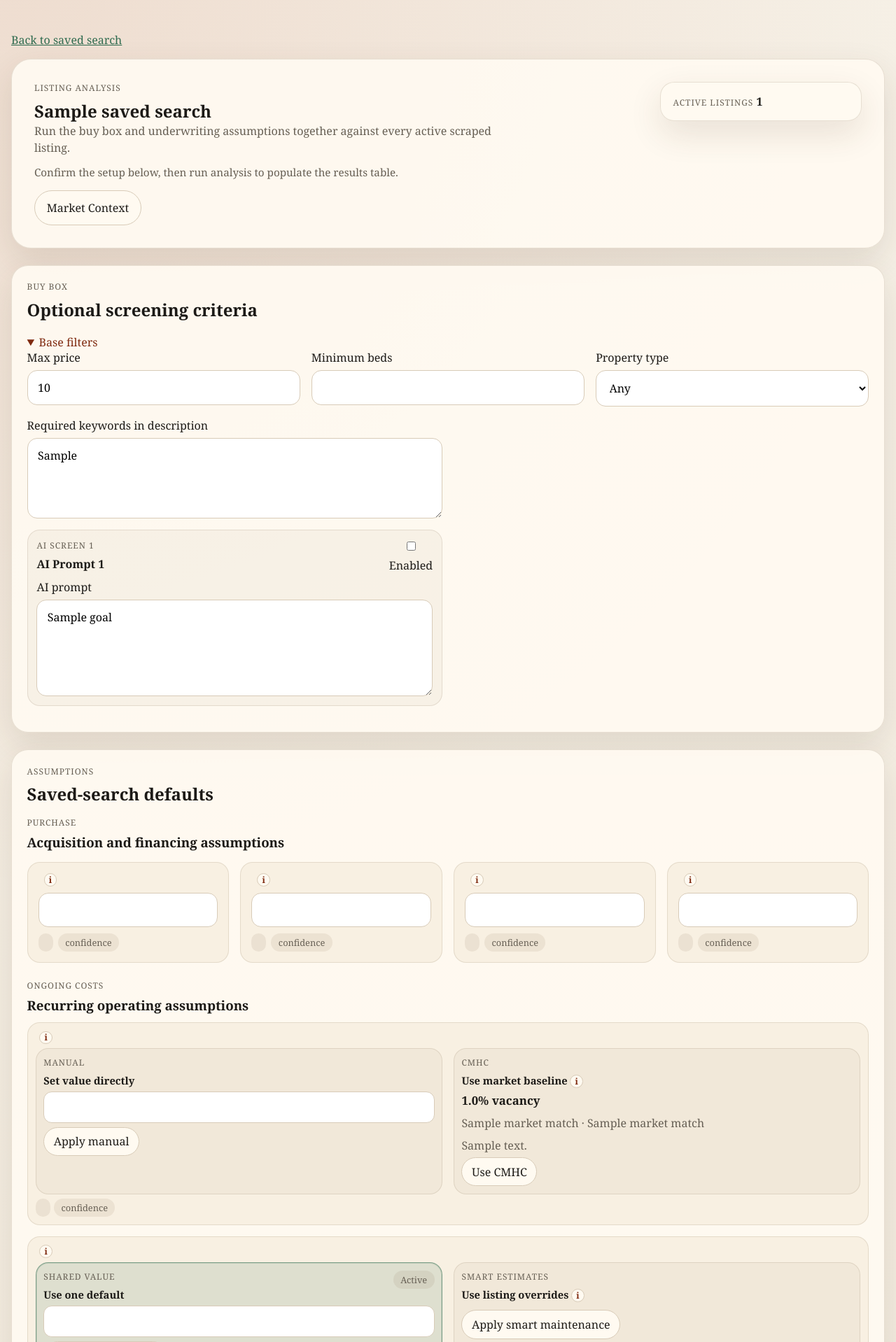
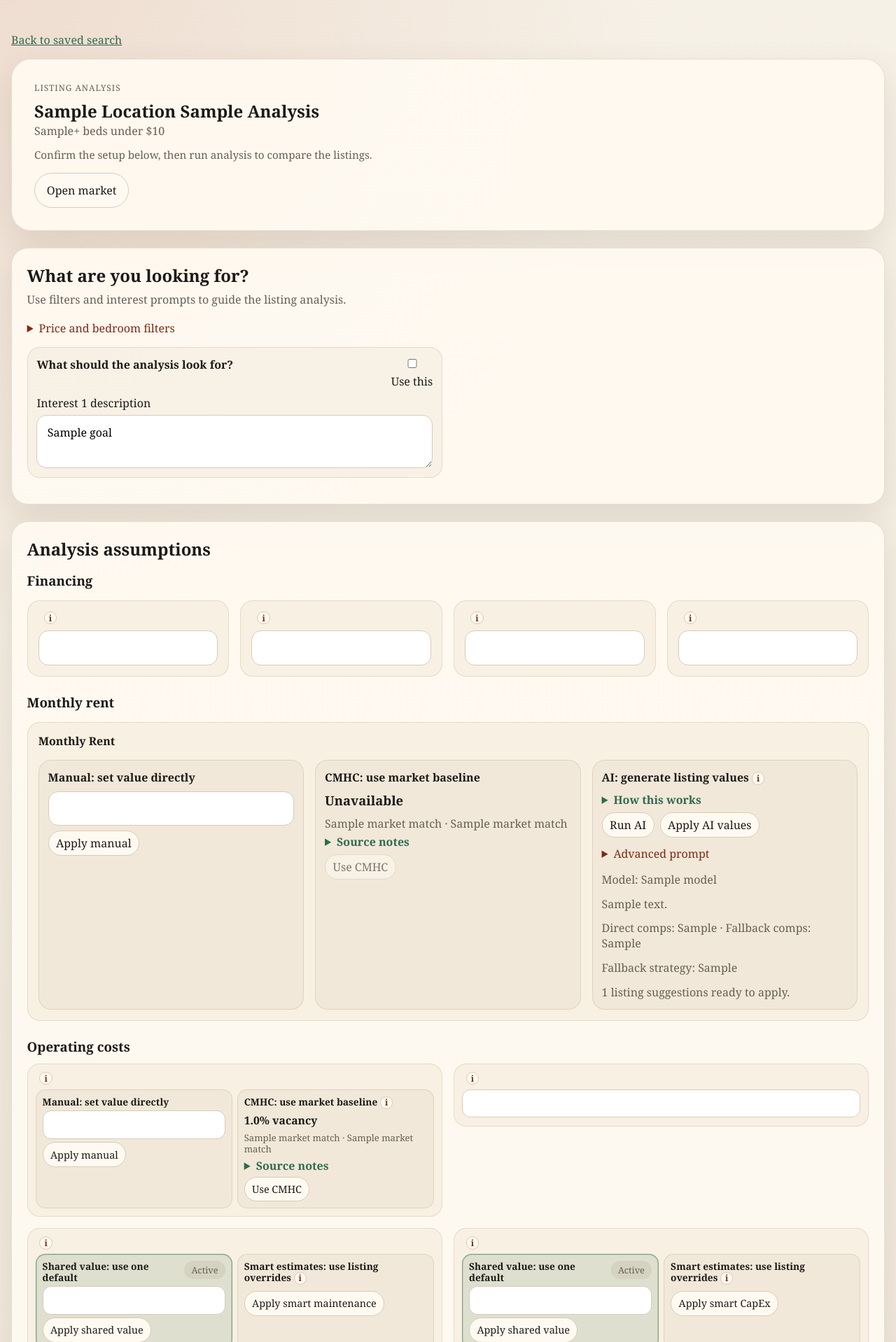
Before and after one commit to ggrzybowski14/Simple-Python-REaltor.ca-scraper-, a Flask app: template templates/investment_analyzer.html in a window 1280 px wide. Shown: the part 70-1988 px from the top of the page at 70% size. Run offline with Flask 3, Linux system fonts and the light colour scheme; the template is opened without the code that fills it: most values are stand-ins (such as "Sample title", 1, 10 or a date in 2020); some libraries are stand-ins or nearby versions.

Commit message:
Polish listing search and analyzer UI

```diff
--- a/app.py
+++ b/app.py
@@ -13,6 +13,7 @@
 from threading import Lock, Thread
 from typing import Any
 from urllib import error, parse, request
+from zoneinfo import ZoneInfo
 
 from flask import Flask, abort, jsonify, redirect, render_template, request as flask_request, url_for
 
@@ -227,6 +228,19 @@
         return datetime.fromisoformat(normalized)
     except ValueError:
         return None
+
+
+def format_display_timestamp(value: str | None, *, timezone_name: str = "America/Vancouver") -> str:
+    parsed = parse_iso_timestamp(value)
+    if parsed is None:
+        return "Never"
+    if parsed.tzinfo is None:
+        parsed = parsed.replace(tzinfo=ZoneInfo("UTC"))
+    try:
+        parsed = parsed.astimezone(ZoneInfo(timezone_name))
+    except Exception:
+        parsed = parsed.astimezone(ZoneInfo("UTC"))
+    return parsed.strftime("%b %-d, %Y at %-I:%M %p")
 
 
 def parse_price_amount(value: str | None) -> int | None:
@@ -1234,6 +1248,10 @@
     def percent_filter(value: float | None) -> str:
         return format_percent(value, digits=1)
 
+    @app.template_filter("display_time")
+    def display_time_filter(value: str | None) -> str:
+        return format_display_timestamp(value)
+
     @app.context_processor
     def inject_now() -> dict[str, Any]:
         return {"now": datetime.utcnow()}
--- a/static/styles.css
+++ b/static/styles.css
@@ -381,12 +393,16 @@
 
 .ai-screen-card {
   display: grid;
-  gap: 0.9rem;
+  gap: 0.65rem;
 }
 
 .ai-screen-card label {
   display: grid;
-  gap: 0.45rem;
+  gap: 0.35rem;
+}
+
+.ai-screen-card textarea {
+  min-height: 4.75rem;
 }
 
 .compact-checkbox {
@@ -664,6 +689,20 @@
 
 .source-mode-advanced {
   margin-top: 0.15rem;
+}
+
+.compact-assumption-details {
+  padding-top: 0.1rem;
+}
+
+.compact-assumption-details summary {
+  cursor: pointer;
+  color: var(--green);
+  font-weight: 700;
+}
+
+.compact-assumption-details .meta-line {
+  margin-top: 0.35rem;
 }
 
 .source-mode-status {
@@ -1086,38 +1160,71 @@
 }
 
 .assumptions-section-costs .assumption-meta-display {
-  gap: 0.35rem;
+  display: none;
+}
+
+.assumptions-grid-purchase .assumption-meta-display {
+  display: none;
+}
+
+.assumptions-section-costs .source-mode-grid,
+.assumptions-section-costs .source-mode-grid-two {
+  gap: 0.45rem;
+}
+
+.assumptions-section-costs .source-mode-grid {
+  grid-template-columns: repeat(3, minmax(0, 1fr));
+}
+
+.assumptions-section-costs .source-mode-grid-two {
+  grid-template-columns: repeat(2, minmax(0, 1fr));
 }
 
 .assumptions-section-costs .source-mode-card {
-  gap: 0.4rem;
-  padding: 0.65rem;
+  gap: 0.3rem;
+  padding: 0.55rem;
+  border-radius: 14px;
 }
 
 .assumptions-section-costs .source-mode-header {
   gap: 0.35rem;
+  align-items: start;
 }
 
 .assumptions-section-costs .source-mode-header h3 {
-  font-size: 0.92rem;
+  font-size: 0.86rem;
+  line-height: 1.15;
+}
+
+.assumptions-section-costs .source-mode-card .eyebrow {
+  font-size: 0.66rem;
+  margin-bottom: 0.22rem;
 }
 
 .assumptions-section-costs .source-mode-body {
-  gap: 0.35rem;
+  gap: 0.28rem;
 }
 
 .assumptions-section-costs .source-mode-value strong {
-  font-size: 1.05rem;
+  font-size: 0.98rem;
+}
+
+.assumptions-section-costs .source-mode-value .meta-line,
+.assumptions-section-costs .source-mode-card .meta-line {
+  font-size: 0.82rem;
+  line-height: 1.25;
+  margin-top: 0.2rem;
 }
 
 .assumptions-section-costs input {
-  padding: 0.65rem 0.75rem;
+  padding: 0.52rem 0.6rem;
   border-radius: 12px;
 }
 
 .assumptions-section-costs .mini-button,
 .assumptions-section-costs .button-secondary {
-  padding: 0.55rem 0.85rem;
+  padding: 0.45rem 0.65rem;
+  font-size: 0.9rem;
 }
 
 .assumption-label-row {
--- a/templates/investment_analyzer.html
+++ b/templates/investment_analyzer.html
@@ -1,17 +1,14 @@
 {% extends "base.html" %}
 
-{% block title %}{{ saved_search.name }} Listing Analysis | Real Estate Analyzer{% endblock %}
+{% block title %}{{ saved_search.location|title }} {{ saved_search.property_type|title if saved_search.property_type else 'Property' }} Analysis | Real Estate Analyzer{% endblock %}
 
 {% block content %}
 {% macro render_assumption_field(key, field) %}
 {% set is_multi_source = key in ['vacancy_percent', 'maintenance_percent_of_rent', 'capex_percent_of_rent', 'insurance_monthly', 'utilities_monthly'] %}
-<div class="assumption-field {% if is_multi_source %}assumption-field-wide assumption-field-modes{% endif %}">
+<div class="assumption-field {% if is_multi_source %}assumption-field-modes{% endif %}">
   <span class="assumption-label-row">
     <span>{{ field.label }}</span>
-    <span class="info-chip" title="{% if key == 'maintenance_percent_of_rent' %}Shared maintenance reserve percent used when smart listing overrides are not active.{% elif key == 'capex_percent_of_rent' %}Shared CapEx reserve percent used when smart listing overrides are not active.{% else %}{{ field.help_text }}{% endif %}">i</span>
-    {% if field.help_url %}
-    <a class="help-link" href="{{ field.help_url }}" target="_blank" rel="noreferrer">Source</a>
-    {% endif %}
+    <span class="info-chip" title="{% if key == 'vacancy_percent' %}Vacancy is modeled as a percentage of rent reserved for expected empty periods between tenants.{% elif key == 'maintenance_percent_of_rent' %}Shared maintenance reserve percent used when smart listing overrides are not active.{% elif key == 'capex_percent_of_rent' %}Shared CapEx reserve percent used when smart listing overrides are not active.{% else %}{{ field.help_text }}{% endif %}">i</span>
   </span>
   {% if key == 'vacancy_percent' %}
   {% set cmhc_vacancy_value = market_match.market_reference.vacancy_rate_percent if market_match else none %}
@@ -19,8 +16,7 @@
     <section class="source-mode-card {% if field.source == 'manual' %}source-mode-active{% endif %}">
       <div class="source-mode-header">
         <div>
-          <p class="eyebrow">Manual</p>
-          <h3>Set value directly</h3>
+          <h3>Manual: set value directly</h3>
         </div>
         {% if field.source == 'manual' %}
         <span class="pill subtle-pill">Active</span>
@@ -47,8 +43,7 @@
     <section class="source-mode-card {% if 'cmhc' in field.source %}source-mode-active{% endif %}">
       <div class="source-mode-header">
         <div>
-          <p class="eyebrow">CMHC</p>
-          <h3>Use market baseline <span class="info-chip" title="{% if market_match %}{{ market_match.notes if market_match.notes else 'Uses the matched CMHC market vacancy baseline for this saved search.' }}{% else %}No CMHC vacancy baseline is available for this saved search.{% endif %}">i</span></h3>
+          <h3>CMHC: use market baseline <span class="info-chip" title="{% if market_match %}{{ market_match.notes if market_match.notes else 'Uses the matched CMHC market vacancy baseline for this saved search.' }}{% else %}No CMHC vacancy baseline is available for this saved search.{% endif %}">i</span></h3>
         </div>
         {% if 'cmhc' in field.source %}
         <span class="pill subtle-pill">Active</span>
@@ -60,7 +55,10 @@
           {% if market_match %}
           <p class="meta-line">{{ market_match.matched_market_name }} · {{ market_match.reference_label or market_match.match_type|title }}</p>
           {% if market_match.notes %}
-          <p class="meta-line">{{ market_match.notes }}</p>
+          <details class="advanced-box compact-assumption-details">
+            <summary>Source notes</summary>
+            <p class="meta-line">{{ market_match.notes }}</p>
+          </details>
           {% endif %}
           {% else %}
           <p class="meta-line">No CMHC data available for this saved search.</p>
@@ -82,8 +80,7 @@
     <section class="source-mode-card {% if field.source == 'manual' %}source-mode-active{% endif %}">
       <div class="source-mode-header">
         <div>
-          <p class="eyebrow">Manual</p>
-          <h3>Set value directly</h3>
+          <h3>Manual: set value directly</h3>
         </div>
         {% if field.source == 'manual' %}
         <span class="pill subtle-pill">Active</span>
@@ -110,8 +107,7 @@
     <section class="source-mode-card {% if field.source == 'off' %}source-mode-active{% endif %}">
       <div class="source-mode-header">
         <div>
-          <p class="eyebrow">Off</p>
-          <h3>Landlord pays none <span class="info-chip" title="Assumes landlord-paid utilities are zero in this underwriting view.">i</span></h3>
+          <h3>Off: landlord pays none <span class="info-chip" title="Assumes landlord-paid utilities are zero in this underwriting view.">i</span></h3>
         </div>
         {% if field.source == 'off' %}
         <span class="pill subtle-pill">Active</span>
@@ -134,8 +130,7 @@
     <section class="source-mode-card {% if field.source == 'rule_based_bc' %}source-mode-active{% endif %}">
       <div class="source-mode-header">
         <div>
-          <p class="eyebrow">BC Rule-Based</p>
-          <h3>Use province heuristic <span class="info-chip" title="{{ utilities_rule_based_estimate.help_text }}">i</span></h3>
+          <h3>BC rule-based: use province heuristic <span class="info-chip" title="{{ utilities_rule_based_estimate.help_text }}">i</span></h3>
         </div>
         {% if field.source == 'rule_based_bc' %}
         <span class="pill subtle-pill">Active</span>
@@ -160,8 +155,7 @@
     <section class="source-mode-card {% if field.source == 'manual' %}source-mode-active{% endif %}">
       <div class="source-mode-header">
         <div>
-          <p class="eyebrow">Manual</p>
-          <h3>Set value directly</h3>
+          <h3>Manual: set value directly</h3>
         </div>
         {% if field.source == 'manual' %}
         <span class="pill subtle-pill">Active</span>
@@ -188,8 +182,7 @@
     <section class="source-mode-card {% if field.source == 'rule_based_bc' %}source-mode-active{% endif %}">
       <div class="source-mode-header">
         <div>
-          <p class="eyebrow">BC Rule-Based</p>
-          <h3>Use province heuristic <span class="info-chip" title="{{ insurance_rule_based_estimate.help_text }}">i</span></h3>
+          <h3>BC rule-based: use province heuristic <span class="info-chip" title="{{ insurance_rule_based_estimate.help_text }}">i</span></h3>
         </div>
         {% if field.source == 'rule_based_bc' %}
         <span class="pill subtle-pill">Active</span>
@@ -214,8 +207,7 @@
     <section class="source-mode-card {% if not smart_maintenance_active %}source-mode-active{% endif %}">
       <div class="source-mode-header">
         <div>
-          <p class="eyebrow">Shared Value</p>
-          <h3>Use one default</h3>
+          <h3>Shared value: use one default</h3>
         </div>
         {% if not smart_maintenance_active %}
         <span class="pill subtle-pill">Active</span>
@@ -242,8 +234,7 @@
     <section class="source-mode-card {% if smart_maintenance_active %}source-mode-active{% endif %}">
       <div class="source-mode-header">
         <div>
-          <p class="eyebrow">Smart Estimates</p>
-          <h3>Use listing overrides <span class="info-chip" title="Uses listing-level heuristics from built year, renovation/update signals, condition-risk phrases, and condo-vs-house cues.">i</span></h3>
+          <h3>Smart estimates: use listing overrides <span class="info-chip" title="Uses listing-level heuristics from built year, renovation/update signals, condition-risk phrases, and condo-vs-house cues.">i</span></h3>
         </div>
         {% if smart_maintenance_active %}
         <span class="pill subtle-pill">Active</span>
@@ -272,8 +263,7 @@
     <section class="source-mode-card {% if not smart_capex_active %}source-mode-active{% endif %}">
       <div class="source-mode-header">
         <div>
-          <p class="eyebrow">Shared Value</p>
-          <h3>Use one default</h3>
+          <h3>Shared value: use one default</h3>
         </div>
         {% if not smart_capex_active %}
         <span class="pill subtle-pill">Active</span>
@@ -300,8 +290,7 @@
     <section class="source-mode-card {% if smart_capex_active %}source-mode-active{% endif %}">
       <div class="source-mode-header">
         <div>
-          <p class="eyebrow">Smart Estimates</p>
-          <h3>Use listing overrides <span class="info-chip" title="Uses listing-level heuristics from built year, renovation/update signals, condition-risk phrases, and condo/strata ownership cues.">i</span></h3>
+          <h3>Smart estimates: use listing overrides <span class="info-chip" title="Uses listing-level heuristics from built year, renovation/update signals, condition-risk phrases, and condo/strata ownership cues.">i</span></h3>
         </div>
         {% if smart_capex_active %}
         <span class="pill subtle-pill">Active</span>
@@ -350,32 +339,26 @@
   <a class="internal-link" href="{{ url_for('saved_search_detail', saved_search_id=saved_search.id) }}">Back to saved search</a>
 </div>
 
-<section class="hero-card compact-hero">
+<section class="hero-card">
   <div>
-    <p class="eyebrow">Listing Analysis</p>
-    <h1>{{ saved_search.name }}</h1>
+    <p class="eyebrow">Listing analysis</p>
+    <h1>{{ saved_search.location|title }} {{ saved_search.property_type|title if saved_search.property_type else 'Property' }} Analysis</h1>
     <p class="hero-copy">
-      Run the buy box and underwriting assumptions together against every active scraped listing.
+      {% if saved_search.beds_min is not none %}{{ saved_search.beds_min }}+ beds{% else %}Any bedrooms{% endif %}{% if saved_search.max_price %} under ${{ "{:,}".format(saved_search.max_price) }}{% endif %}
     </p>
     <p class="hero-meta-line">
       {% if not analysis_has_run %}
-      Confirm the setup below, then run analysis to populate the results table.
+      Confirm the setup below, then run analysis to compare the listings.
       {% elif analysis_buy_box.applied %}
       Rows are grouped by final score and buy-box outcome, then sorted by strongest monthly cash flow within each group.
       {% else %}
-      No saved buy box is active, so the table is using underwriting results only.
+      The table is using underwriting results only.
       {% endif %}
     </p>
     <div class="card-actions">
       <a class="button-secondary button-link" href="{{ url_for('market_context', saved_search_id=saved_search.id) }}">
-        Market Context
+        Open market
       </a>
-    </div>
-  </div>
-  <div class="hero-metrics hero-metrics-single">
-    <div class="metric-card">
-      <span class="metric-label">Active Listings</span>
-      <strong>{{ active_listings|length }}</strong>
     </div>
   </div>
 </section>
@@ -385,12 +368,13 @@
 
 <section class="panel panel-form lower-grid">
   <div class="panel-header">
-    <p class="eyebrow">Buy Box</p>
-    <h2>Optional screening criteria</h2>
+    <h2>What are you looking for?</h2>
+    <p class="meta-line">Use filters and interest prompts to guide the listing analysis.</p>
   </div>
-  <details class="advanced-box optional-buy-box" {% if buy_box.max_price or buy_box.beds_min or buy_box.property_type or buy_box.required_keywords_raw %}open{% endif %}>
-    <summary>Base filters</summary>
+  <details class="advanced-box optional-buy-box">
+    <summary>Price and bedroom filters</summary>
     <div class="scrape-form analysis-buy-box-form">
+      <input type="hidden" name="buy_box_keywords" value="">
       <label>
         <span>Max price</span>
         <input type="number" name="buy_box_max_price" min="0" step="1000" value="{{ buy_box.max_price or '' }}">
@@ -408,10 +392,6 @@
           {% endfor %}
         </select>
       </label>
-      <label>
-        <span>Required keywords in description</span>
-        <textarea name="buy_box_keywords" rows="4" placeholder="suite, mortgage helper, carriage house">{{ buy_box.required_keywords_raw }}</textarea>
-      </label>
     </div>
   </details>
 
@@ -421,19 +401,18 @@
     <section class="source-mode-card ai-screen-card {% if screen.enabled %}source-mode-active{% endif %}">
       <div class="source-mode-header">
         <div>
-          <p class="eyebrow">AI Screen {{ screen_index }}</p>
-          <h3>AI Prompt {{ screen_index }}</h3>
+          <h3>What should the analysis look for?</h3>
         </div>
         <label class="checkbox-row compact-checkbox">
           <input type="checkbox" name="buy_box_ai_screen_{{ screen_index }}_enabled" value="1" {% if screen.enabled %}checked{% endif %}>
-          <span>Enabled</span>
+          <span>Use this</span>
         </label>
       </div>
       <label>
-        <span>AI prompt</span>
+        <span>Interest {{ screen_index }} description</span>
         <textarea
           name="buy_box_ai_screen_{{ screen_index }}_goal"
-          rows="5"
+          rows="2"
           placeholder="{% if screen_index == 1 %}Find listings that likely include, or have credible potential for, additional rental suite income. Ignore ensuite bathrooms.{% else %}Find listings with credible subdivision, lot split, rezoning, large-lot, or redevelopment potential.{% endif %}"
         >{{ screen.goal }}</textarea>
       </label>
@@ -442,37 +421,24 @@
   </div>
   <div class="card-actions">
     {% if buy_box.applied %}
-    <a class="internal-link" href="{{ url_for('investment_analyzer', saved_search_id=saved_search.id, clear_buy_box=1) }}">Clear buy box</a>
+    <a class="internal-link" href="{{ url_for('investment_analyzer', saved_search_id=saved_search.id, clear_buy_box=1) }}">Clear listing preferences</a>
     {% endif %}
   </div>
 </section>
 
 <section class="panel lower-grid">
   <div class="panel-header">
-    <p class="eyebrow">Assumptions</p>
-    <h2>Saved-search defaults</h2>
+    <h2>Analysis assumptions</h2>
   </div>
   {% set purchase_keys = ['down_payment_percent', 'interest_rate_percent', 'amortization_years', 'closing_cost_percent'] %}
-  {% set ongoing_cost_keys = ['vacancy_percent', 'maintenance_percent_of_rent', 'capex_percent_of_rent', 'management_percent_of_rent', 'other_monthly', 'insurance_monthly', 'utilities_monthly'] %}
+  {% set ongoing_cost_keys = ['vacancy_percent', 'management_percent_of_rent', 'maintenance_percent_of_rent', 'capex_percent_of_rent', 'insurance_monthly', 'utilities_monthly', 'other_monthly'] %}
+
     <section class="assumptions-section">
       <div class="assumptions-section-header">
-        <p class="eyebrow">Purchase</p>
-        <h3>Acquisition and financing assumptions</h3>
+        <h3>Financing</h3>
       </div>
       <div class="assumptions-grid assumptions-grid-purchase">
         {% for key in purchase_keys %}
-        {{ render_assumption_field(key, investment_defaults[key]) }}
-        {% endfor %}
-      </div>
-    </section>
-
-    <section class="assumptions-section assumptions-section-costs">
-      <div class="assumptions-section-header">
-        <p class="eyebrow">Ongoing Costs</p>
-        <h3>Recurring operating assumptions</h3>
-      </div>
-      <div class="assumptions-grid assumptions-grid-costs">
-        {% for key in ongoing_cost_keys %}
         {{ render_assumption_field(key, investment_defaults[key]) }}
         {% endfor %}
       </div>
@@ -483,22 +449,14 @@
     {% set cmhc_rent_value = cmhc_reference.get('average_rent_monthly') %}
     <section class="assumptions-section">
       <div class="assumptions-section-header">
-        <p class="eyebrow">Income</p>
-        <h3>Rent assumptions</h3>
+        <h3>Monthly rent</h3>
       </div>
       <section class="assumption-field assumption-field-wide assumption-field-modes market-rent-row">
       <div>
         <div>
           <span class="assumption-label-row">
-            <span>{{ rent_field.label }}</span>
-            {% if rent_field.help_url %}
-            <a class="help-link" href="{{ rent_field.help_url }}" target="_blank" rel="noreferrer">Source</a>
-            {% endif %}
+            <span>Monthly Rent</span>
           </span>
-          <div class="assumption-meta-display">
-            <span class="pill subtle-pill">{{ rent_field.source|replace('_', ' ')|title }}</span>
-            <span class="pill subtle-pill">{{ rent_field.confidence|title }} confidence</span>
-          </div>
         </div>
       </div>
 
@@ -506,8 +464,7 @@
         <section class="source-mode-card {% if rent_field.source == 'manual' %}source-mode-active{% endif %}">
           <div class="source-mode-header">
             <div>
-              <p class="eyebrow">Manual</p>
-              <h3>Set value directly</h3>
+              <h3>Manual: set value directly</h3>
             </div>
             {% if rent_field.source == 'manual' %}
             <span class="pill subtle-pill">Active</span>
@@ -534,8 +491,7 @@
         <section class="source-mode-card {% if 'cmhc' in rent_field.source %}source-mode-active{% endif %}">
           <div class="source-mode-header">
             <div>
-              <p class="eyebrow">CMHC</p>
-              <h3>Use market baseline</h3>
+              <h3>CMHC: use market baseline</h3>
             </div>
             {% if 'cmhc' in rent_field.source %}
             <span class="pill subtle-pill">Active</span>
@@ -547,7 +503,10 @@
               {% if market_match %}
               <p class="meta-line">{{ market_match.matched_market_name }} · {{ market_match.reference_label or market_match.match_type|title }}</p>
               {% if market_match.notes %}
-              <p class="meta-line">{{ market_match.notes }}</p>
+              <details class="advanced-box compact-assumption-details">
+                <summary>Source notes</summary>
+                <p class="meta-line">{{ market_match.notes }}</p>
+              </details>
               {% endif %}
               {% else %}
               <p class="meta-line">No CMHC market match is available for this saved search.</p>
@@ -567,16 +526,18 @@
         <section class="source-mode-card {% if 'ai' in rent_field.source %}source-mode-active{% endif %}">
           <div class="source-mode-header">
             <div>
-              <p class="eyebrow">AI</p>
-              <h3>Generate listing values <span class="info-chip" title="Run AI to generate listing-level rent values, then apply them across the underwriting table. Reasoning and confidence are shown on listing detail after acceptance.">i</span></h3>
+              <h3>AI: generate listing values <span class="info-chip" title="Run AI to generate listing-level rent values, then apply them across the underwriting table. Reasoning and confidence are shown on listing detail after acceptance.">i</span></h3>
             </div>
             {% if 'ai' in rent_field.source %}
             <span class="pill subtle-pill">Active</span>
             {% endif %}
           </div>
           <div class="source-mode-body">
+            <details class="advanced-box compact-assumption-details">
+              <summary>How this works</summary>
               <p class="meta-line">Run AI to preview listing-level rent values, then apply them and refresh the underwriting table.</p>
               <p class="meta-line">Reasoning and confidence are shown here and on listing detail after acceptance.</p>
+            </details>
             <div class="toggle-row">
               <button
                 type="submit"
@@ -626,6 +587,18 @@
       </div>
       </section>
     </section>
+
+    <section class="assumptions-section assumptions-section-costs">
+      <div class="assumptions-section-header">
+        <h3>Operating costs</h3>
+      </div>
+      <div class="assumptions-grid assumptions-grid-costs">
+        {% for key in ongoing_cost_keys %}
+        {{ render_assumption_field(key, investment_defaults[key]) }}
+        {% endfor %}
+      </div>
+    </section>
+
     <div class="card-actions">
       <button type="submit" class="button-primary">{{ 'Rerun analysis' if analysis_has_run else 'Run analysis' }}</button>
     </div>
```
Also changed, not shown: other parts of static/styles.css (+70 -0 lines), PROJECT_OVERVIEW.md (+6 -1 lines), docs/UI_POLISH_ROADMAP.md (added, +210 -0 lines), investment.py (+12 -12 lines), templates/saved_search.html (+25 -96 lines), tests/test_app_helpers.py (+8 -0 lines), tests/test_app_routes.py (+5 -5 lines), README.md.
